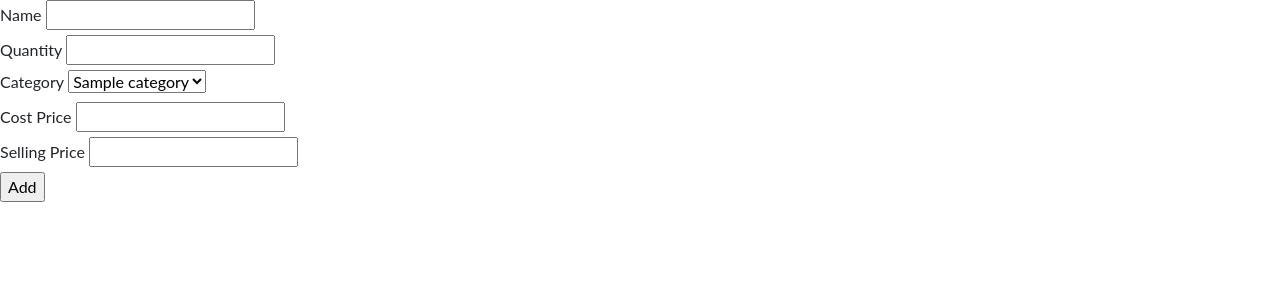
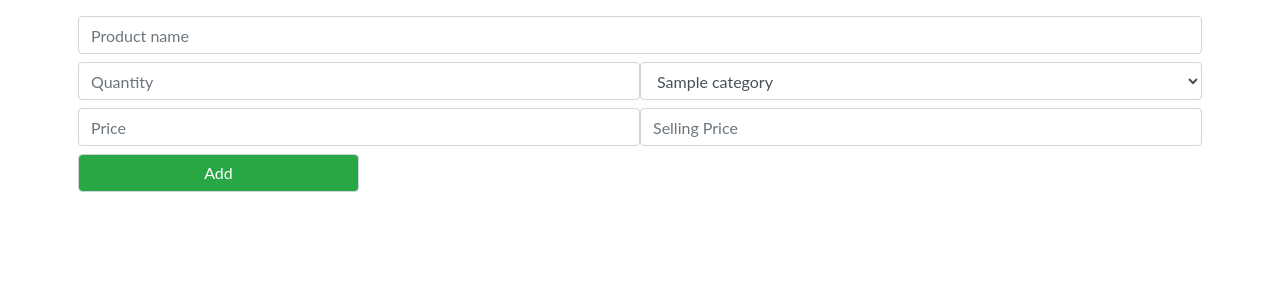
Before and after one commit to akshay2739/Aatmnirbhar-A-team, a PHP site: page /addProduct.php in a window 1280 px wide. Shown: the part 56-356 px from the top of the page. Run offline with PHP 8.4, Linux system fonts and the light colour scheme; the visitor is signed in with stand-in values (Sample User, id 1); tables that the repository leaves empty hold one stand-in row (values such as "Sample post").

Commit message:
addProduct.php is styled

```diff
--- a/addProduct.php
+++ b/addProduct.php
@@ -12,30 +12,30 @@ include('include/bootstrap.php');
 </head>
 <body>
     <?php include_once('include/header.php') ?>
+
     <form action="<?php $_SERVER['PHP_SELF']?>" method="post">
-        <label for="name">Name</label>
-        <input type="text" name="name" required id="name"> <br>
+        <div class="container">
+            <div class="row p-2">
+                <input type="text" name="name" required id="name" class="form-control col-lg-12 mt-2 col-sm-12" placeholder="Product name">
 
-        <label for="quantity">Quantity</label>
-        <input type="text" name="quantity" required id="quantity"> <br>
+                <input type="text" name="quantity" required id="quantity" class="form-control mt-2 col-lg-6 col-sm-12 " placeholder="Quantity">
 
-        <label for="name">Category</label>
-        <select name='category' required>
+                <select name='category' class="form-control mt-2 col-lg-6 col-sm-12" placeholder="Select catrgory" required>
                 <?php
                     $sql2 = "SELECT * FROM `categories`";
                     $res2 = $conn->query($sql2);
                     while($row2=$res2->fetch_assoc()){
                         echo '<option value='.$row2['category_id'].'>'.$row2['category_name'].'</option>';
                     }
-        ?></select> <br>
+                ?></select>
 
-        <label for="cost_price">Cost Price</label>
-        <input type="text" required name="cost_price" id="cost_price"> <br>
+                <input type="text" required name="cost_price" id="cost_price" placeholder="Price" class="form-control mt-2 col-lg-6 col-sm-12">
 
-        <label for="sales_price">Selling Price</label>
-        <input type="text" required name="sales_price" id="sales_price"> <br>
+                <input type="text" required name="sales_price" id="sales_price" placeholder="Selling Price" class="form-control mt-2 col-lg-6 col-sm-12">
 
-        <input type="submit" value="Add" name="submit">
+                <input type="submit" value="Add" name="submit" class="form-control mt-2 col-3 text-white bg-success">
+            </div>
+        </div>
     </form>
 </body>
 </html>
--- a/edit_category.php
+++ b/edit_category.php
@@ -21,7 +21,7 @@ if(!isset($_POST['update'])){
     <title>Edit Category</title>
 </head>
 <body>
-    <?php include('sideNav.html'); ?>
+    <?php include('include/header.php'); ?>
     <h2>Update</h2>
     <form action="<?php $_SERVER['PHP_SELF']?>" method="POST" >
         <input type="text" name="name" value="<?php echo $r['category_name'] ?>" >
```
Also changed, not shown: categories.php (+14 -8 lines). Lines whose indentation alone changed are shown as unchanged.
